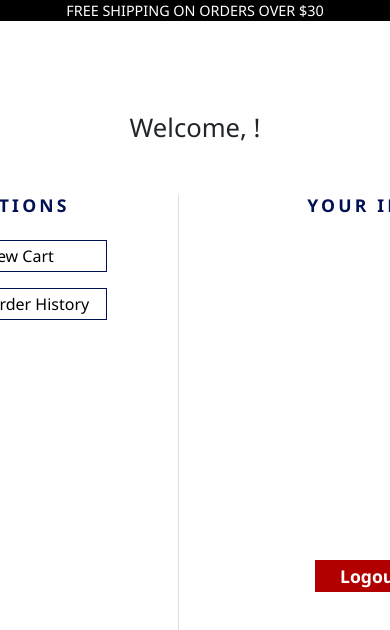
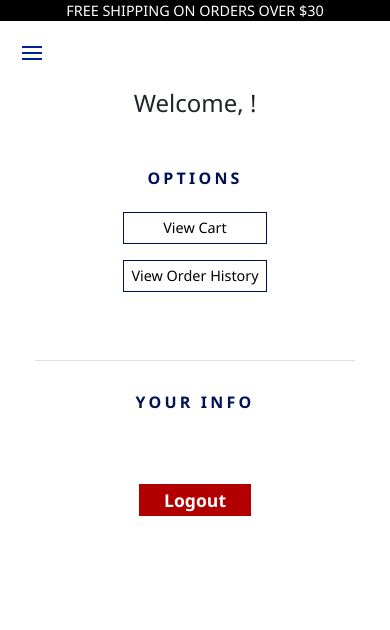
Before and after one commit to briansterling93/fit-commerce, a React (Create React App) app in the folder client/: page /user/dashboard in a window 390 px wide. Shown: the top 630 px of the page. Built offline with nearby package versions, Linux system fonts and the light colour scheme; sample sign-in values are in the browser's storage; the HTML template or start-up script is replaced by a standard one.

Commit message:
mobile dashboard, cart, and auth nav completed

```diff
--- a/client/src/components/AuthNavbar.tsx
+++ b/client/src/components/AuthNavbar.tsx
@@ -1,10 +1,53 @@
-import React from 'react';
-import { MainSection, TextDiv } from '../styling/Navbar';
+import React, { useState, useEffect } from 'react';
+import { MainSection, TextDiv, HamburgerMenu, MobileNavLinks } from '../styling/Navbar';
 import { NavLink } from 'react-router-dom';
+import { Squash as Hamburger } from 'hamburger-react';
 
 const AuthNavbar: React.FC = () => {
+  const [isOpen, setOpen] = useState<boolean>(false);
+  const [nav, setNav] = useState<any>('');
+
+  const showNav = () => {
+    if (!isOpen) {
+      setNav(
+        <MobileNavLinks id="mobile-nav-links">
+          <NavLink to="/user/dashboard">Dashboard</NavLink>
+          <NavLink to="/user/shop">Shop</NavLink>
+          <NavLink to="/user/orders">Orders</NavLink>
+          <NavLink to="/user/cart">
+            Cart<i className="fa fa-shopping-cart" aria-hidden="true"></i>
+          </NavLink>
+          <NavLink to="/" onClick={removeToken}>
+            Sign Out
+          </NavLink>
+        </MobileNavLinks>
+      );
+    } else {
+      setNav('');
+    }
+  };
+
+  //remove token from sessionStorage
+  const removeToken = async () => {
+    try {
+      await sessionStorage.clear();
+
+      await window.location.reload();
+    } catch (error) {}
+  };
+
+  const hideNav = () => {
+    setNav('');
+  };
   return (
     <MainSection>
+      <HamburgerMenu>
+        <div onClick={showNav}>
+          <Hamburger toggled={isOpen} toggle={setOpen} size={20} direction="right" color="#001F9A" />
+        </div>
+
+        {nav}
+      </HamburgerMenu>
       <TextDiv>
         <NavLink to="/user/dashboard">Dashboard</NavLink>
         <NavLink to="/user/shop">Shop</NavLink>
--- a/client/src/pages/protected/ProtectedCart.tsx
+++ b/client/src/pages/protected/ProtectedCart.tsx
@@ -59,7 +59,9 @@ const ProtectedCart: React.FC = () => {
                   <img src={i.path} />
                 </div>
                 <CartItem>{i.item}</CartItem>
-                <CartQuantity>({i.quantity})</CartQuantity>x<CartPrice>{i.price}</CartPrice>
+                <CartQuantity>({i.quantity})</CartQuantity>
+                <p>x</p>
+                <CartPrice>{i.price}</CartPrice>
                 <CartRemoveBtn>
                   {/* //function to remove selected items */}
                   <i
@@ -156,7 +158,7 @@ const ProtectedCart: React.FC = () => {
                 <p>{shippingTotal}</p>
 
                 <p>
-                  <TotalPrice>Subtotal: ${cartTotal}</TotalPrice>
+                  <TotalPrice>Total: ${cartTotal}</TotalPrice>
                 </p>
                 <TotalBoxBtns>
                   <BtnPadding>
--- a/client/src/styling/Cart.tsx
+++ b/client/src/styling/Cart.tsx
@@ -2,7 +2,6 @@ import styled from 'styled-components';
 
 export const MainSection = styled.div`
   background-color: white;
-  // height: 100vh;
   background-image: linear-gradient(
       to right bottom,
       rgba(25, 26, 25, 0.8),
@@ -11,13 +10,11 @@ export const MainSection = styled.div`
     ),
   background-size: cover;
   overflow-x hidden;
-
 `;
 
 export const SecondarySection = styled.div`
   display: flex;
   justify-content: center;
-  margin-top: 1rem;
   background-color: transparent;
   flex-direction: column;
   align-items: center;
@@ -56,6 +53,7 @@ export const BoxDiv = styled.div`
 
   @media only screen and (max-width: 610px) {
     width: 25rem;
+    border: none;
   }
 
   @media only screen and (max-width: 425px) {
@@ -64,6 +62,10 @@ export const BoxDiv = styled.div`
 
   @media only screen and (max-width: 342px) {
     width: 17rem;
+  }
+
+  @media only screen and (max-width: 320px) {
+    width: 15rem;
   }
 `;
 
@@ -110,6 +112,10 @@ export const CartBox = styled.div`
 
   @media only screen and (max-width: 610px) {
     width: 18rem;
+    display: flex;
+    justify-content: center;
+    flex-direction: column;
+    align-items: center;
 
     h1 {
       font-size: 1rem;
@@ -172,6 +178,10 @@ export const TotalBox = styled.div`
     h1 {
       font-size: 0.8rem;
     }
+
+    p {
+      font-size: 1.1rem;
+    }
   }
 
   @media only screen and (max-width: 425px) {
@@ -192,7 +202,6 @@ export const TotalBox = styled.div`
 `;
 
 export const CartItems = styled.div`
-  border-bottom: 2px solid #e5e0e0;
   width: 25rem;
   align-items: center;
   font-family: Montserrat, sans-serif;
@@ -203,13 +212,68 @@ export const CartItems = styled.div`
   }
   display: flex;
   flex-direction: row;
+
+  @media only screen and (max-width: 985px) {
+    img {
+      height: 4rem;
+      width: 4rem;
+    }
+
+    p {
+      padding-left: 0.7rem;
+    }
+
+    width: 21rem;
+  }
+
+  @media only screen and (max-width: 610px) {
+    img {
+      height: 4rem;
+      width: 4rem;
+      padding: 0;
+    }
+
+    p {
+      padding-left: 0.7rem;
+    }
+
+    min-width: 17rem;
+  }
+
+  @media only screen and (max-width: 320px) {
+    width: 18.5rem;
+    img {
+      height: 4rem;
+      width: 3.5rem;
+      padding: 0;
+    }
+
+    p {
+      padding-left: 0.3rem;
+    }
+  }
 `;
 
 export const CartItem = styled.div`
-  width: 9rem;
+  width: 11rem;
   font-size: 1.1rem;
   font-weight: 600;
   padding: 0.5rem;
+
+  @media only screen and (max-width: 985px) {
+    font-size: 0.9rem;
+    width: 14rem;
+  }
+
+  @media only screen and (max-width: 742px) {
+    font-size: 0.9rem;
+    width: 15rem;
+  }
+
+  @media only screen and (max-width: 610px) {
+    font-size: 0.8rem;
+    width: 5rem;
+  }
 `;
 
 export const CartPrice = styled.div`
@@ -219,6 +283,10 @@ export const CartPrice = styled.div`
   font-weight: 600;
   padding: 0.5rem;
   font-family: Montserrat, sans-serif;
+
+  @media only screen and (max-width: 985px) {
+    font-size: 0.9rem;
+  }
 `;
 
 export const CartQuantity = styled.div`
@@ -230,6 +298,10 @@ export const CartRemoveBtn = styled.div`
   padding-left: 2.5rem;
   cursor: pointer;
   color: red;
+
+  @media only screen and (max-width: 610px) {
+    padding-left: 1rem;
+  }
 `;
 
 export const TotalBoxBtns = styled.div`
@@ -302,6 +374,15 @@ export const Btn2 = styled.div`
       background-color: green;
     }
   }
+
+  @media only screen and (max-width: 610px) {
+    button {
+      width: 8rem;
+      font-size: 0.7rem;
+      height: 1.7rem;
+      background-color: black;
+    }
+  }
 `;
 
 export const EmptyCart = styled.div`
--- a/client/src/styling/Dashboard.tsx
+++ b/client/src/styling/Dashboard.tsx
@@ -2,7 +2,6 @@ import styled from 'styled-components';
 
 export const MainSection = styled.div`
 background-color: white;
-  height: 100vh;
   background-image: linear-gradient(
       to right bottom,
       rgba(25, 26, 25, 0.8),
@@ -10,13 +9,14 @@ background-color: white;
       rgba(64, 64, 64, 0.8)
     ),
   background-size: cover;
-  overflow: scroll;
+
+
+  overflow-x: hidden;
 `;
 
 export const SecondarySection = styled.div`
   display: flex;
   justify-content: center;
-  margin-top: 2.5rem;
   background-color: transparent;
   flex-direction: column;
   align-items: center;
@@ -36,7 +36,7 @@ export const SecondarySection = styled.div`
 
 export const BoxDiv = styled.div`
   background-color: white;
-  // border: 1px solid #dfdfdf;
+
   min-height: 80vh;
   width: 90rem;
   display: flex;
@@ -82,6 +82,25 @@ export const RecentsDiv = styled.div`
       font-weight: 500;
     }
   }
+    @media only screen and (max-width: 580px) {
+      border-right: none;
+      border-bottom: 1px solid #dfdfdf;
+      height: 12rem;
+
+      button {
+        width: 9rem;
+        font-size: .9rem;
+      }
+
+      h1 {
+        font-size: 1rem;
+      }
+    }
+  }
+
+  @media only screen and (max-width: 345px) {
+    border: none;
+  }
 `;
 export const InfoDiv = styled.div`
   height: 30rem;
@@ -93,6 +112,14 @@ export const InfoDiv = styled.div`
     text-align: center;
     font-size: 1.1rem;
   }
+
+  @media only screen and (max-width: 580px) {
+    height: 10rem;
+
+    h1 {
+      font-size: 1rem;
+    }
+  }
 `;
 
 export const InfoText = styled.div`
@@ -103,11 +130,19 @@ export const InfoText = styled.div`
 export const BoxDivMain = styled.div`
   display: flex;
   flex-direction: row;
+
+  @media only screen and (max-width: 580px) {
+    flex-direction: column;
+  }
 `;
 
 export const WelcomeDiv = styled.div`
   padding-bottom: 1rem;
   font-size: 1.6rem;
+
+  @media only screen and (max-width: 580px) {
+    font-size: 1.5rem;
+  }
 `;
 
 export const DivSpacer = styled.div`
@@ -118,9 +153,12 @@ export const BtnDiv = styled.div`
   height: 1rem;
   padding-top: 10rem;
   text-align: center;
+
+  @media only screen and (max-width: 580px) {
+    padding-top: 1rem;
+  }
 `;
 export const LogoutBtn = styled.div`
-  margin-top: 10rem;
   height: 1rem;
 
   button {
@@ -137,4 +175,8 @@ export const LogoutBtn = styled.div`
       opacity: 0.6;
     }
   }
+    @media only screen and (max-width: 580px) {
+      margin-top: 2rem;
+    }
+  }
 `;
--- a/client/src/styling/Orders.tsx
+++ b/client/src/styling/Orders.tsx
@@ -2,7 +2,7 @@ import styled from 'styled-components';
 
 export const MainSection = styled.div`
 background-color: white;
-  height: 100vh;
+  // height: 100vh;
   background-image: linear-gradient(
       to right bottom,
       rgba(25, 26, 25, 0.8),
@@ -10,13 +10,13 @@ background-color: white;
       rgba(64, 64, 64, 0.8)
     ),
   background-size: cover;
-  overflow: scroll;
+  overflow-x: hidden;
 `;
 
 export const SecondarySection = styled.div`
   display: flex;
   justify-content: center;
-  margin-top: 2.5rem;
+  // margin-top: 2.5rem;
   background-color: transparent;
   flex-direction: column;
   align-items: center;
@@ -36,7 +36,6 @@ export const SecondarySection = styled.div`
 
 export const BoxDiv = styled.div`
   background-color: white;
-  // border: 1px solid #dfdfdf;
   min-height: 80vh;
   width: 90rem;
   display: flex;
@@ -54,8 +53,6 @@ export const BoxDiv = styled.div`
 `;
 
 export const RecentsDiv = styled.div`
-  // min-height: 100rem;
-  // border: 1px solid black;
   min-width: 80rem;
   text-align: center;
 `;
@@ -79,7 +76,7 @@ export const ItemSection = styled.div`
 export const ItemHeader = styled.div`
   display: flex;
   flex-direction: row;
-  background-color: #f7f7f7;
+  background-color: #f9f9f9;
   justify-content: space-between;
   align-items: center;
   height: 4rem;
@@ -91,7 +88,7 @@ export const ItemDate = styled.div`
 
   h1 {
     font-size: 1rem;
-    color: #666666;
+    color: black;
     font-weight: 600;
   }
 
@@ -105,7 +102,7 @@ export const ItemTotal = styled.div`
 
   h1 {
     font-size: 1rem;
-    color: #666666;
+    color: black;
     font-weight: 600;
   }
 
@@ -129,12 +126,12 @@ export const ItemBoxSecondary = styled.div`
 
 export const ItemName = styled.div`
   height: 4.5rem;
-  font-family: digital;
+  font-family: arial;
   letter-spacing: 0.1rem;
   font-weight: 500;
   padding-left: 3rem;
   text-align: left;
-  font-size: 1rem;
+  font-size: 0.9rem;
   width: 10rem;
 `;
 
```
Also changed, not shown: 1 other file (tests, documents, lock files or other folders).
